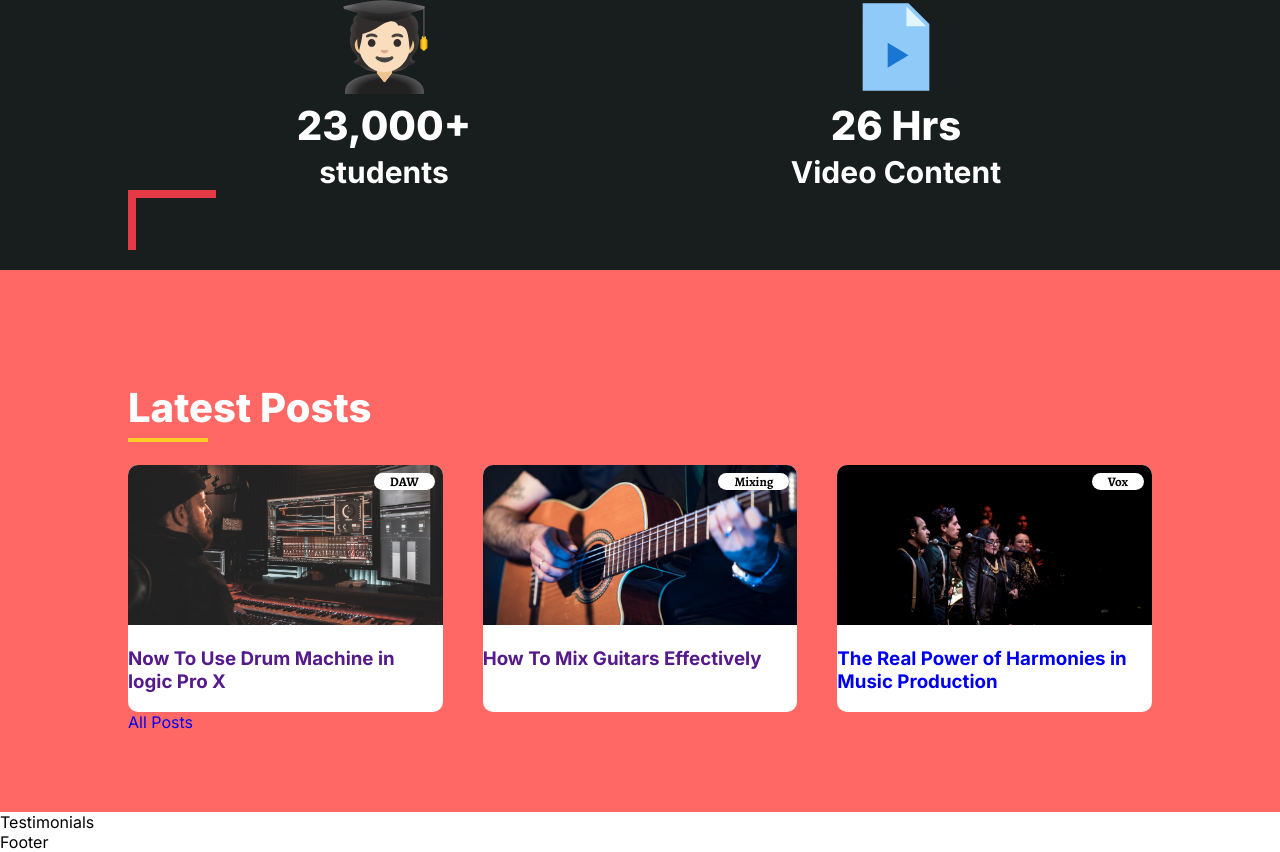
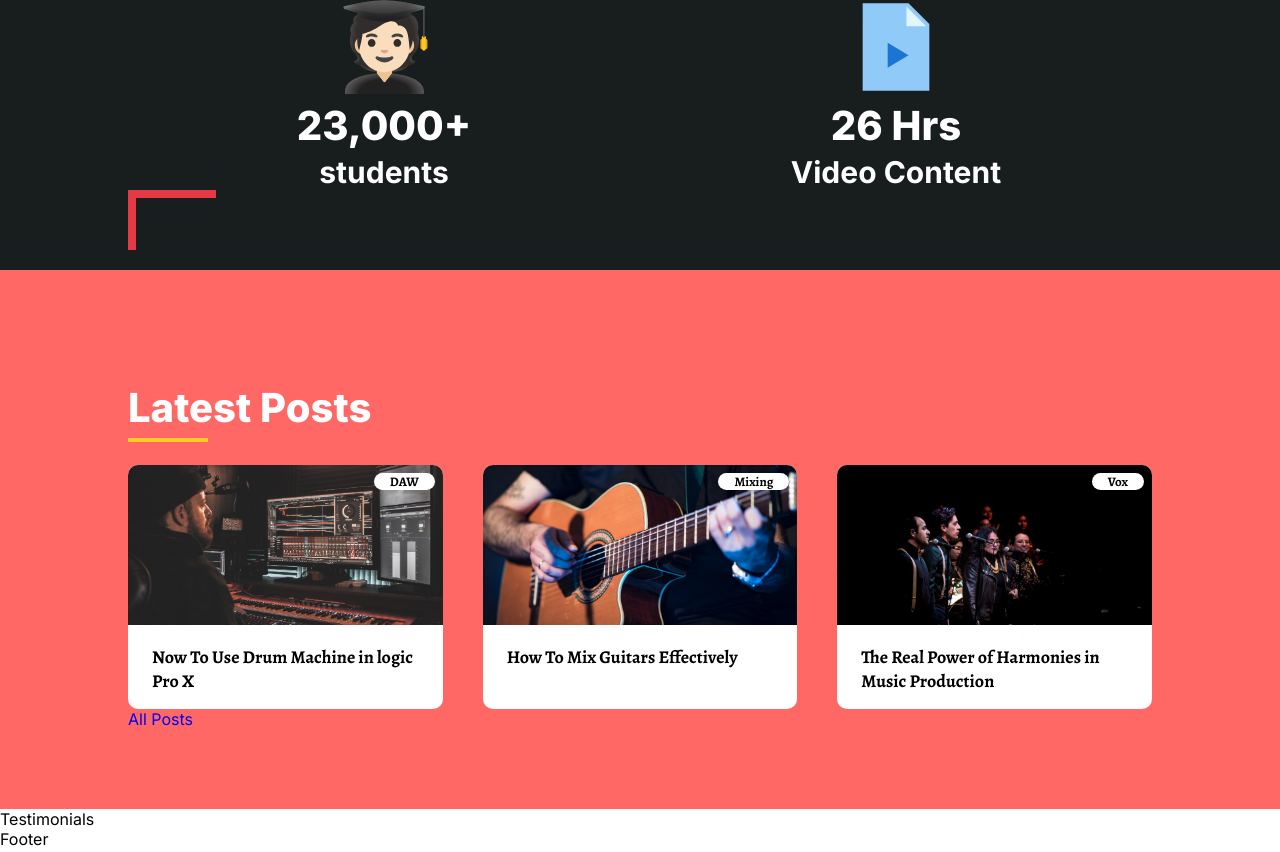
Before and after one commit to Nebenmor/sound-dzign, a React (Vite) app: page / in a window 1280 px wide. Shown: the part 1487-2339 px from the top of the page. Built offline with nearby package versions, Linux system fonts and the light colour scheme.

Commit message:
implement 'blog' styling

```diff
--- a/src/components/Blog/Blog.css
+++ b/src/components/Blog/Blog.css
@@ -35,3 +35,13 @@
   top: 8px;
   border-radius: 10px;
 }
+
+#blog .post .post-title {
+    font-family: "Alegreya", serif;
+    font-weight: 700;
+    font-size: 18px;
+    line-height: 24px;
+    color: #000;
+    padding: 16px 24px;
+    margin: 0;
+}
```
